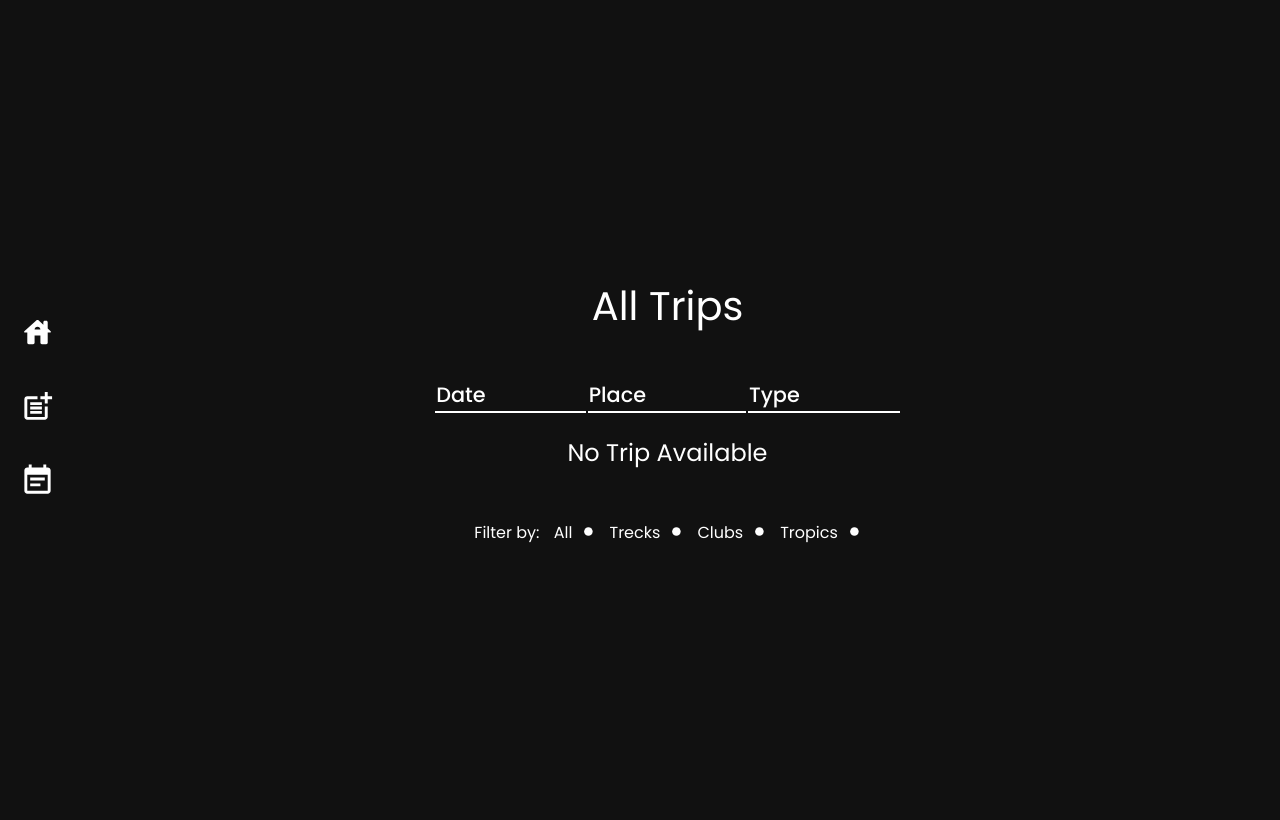
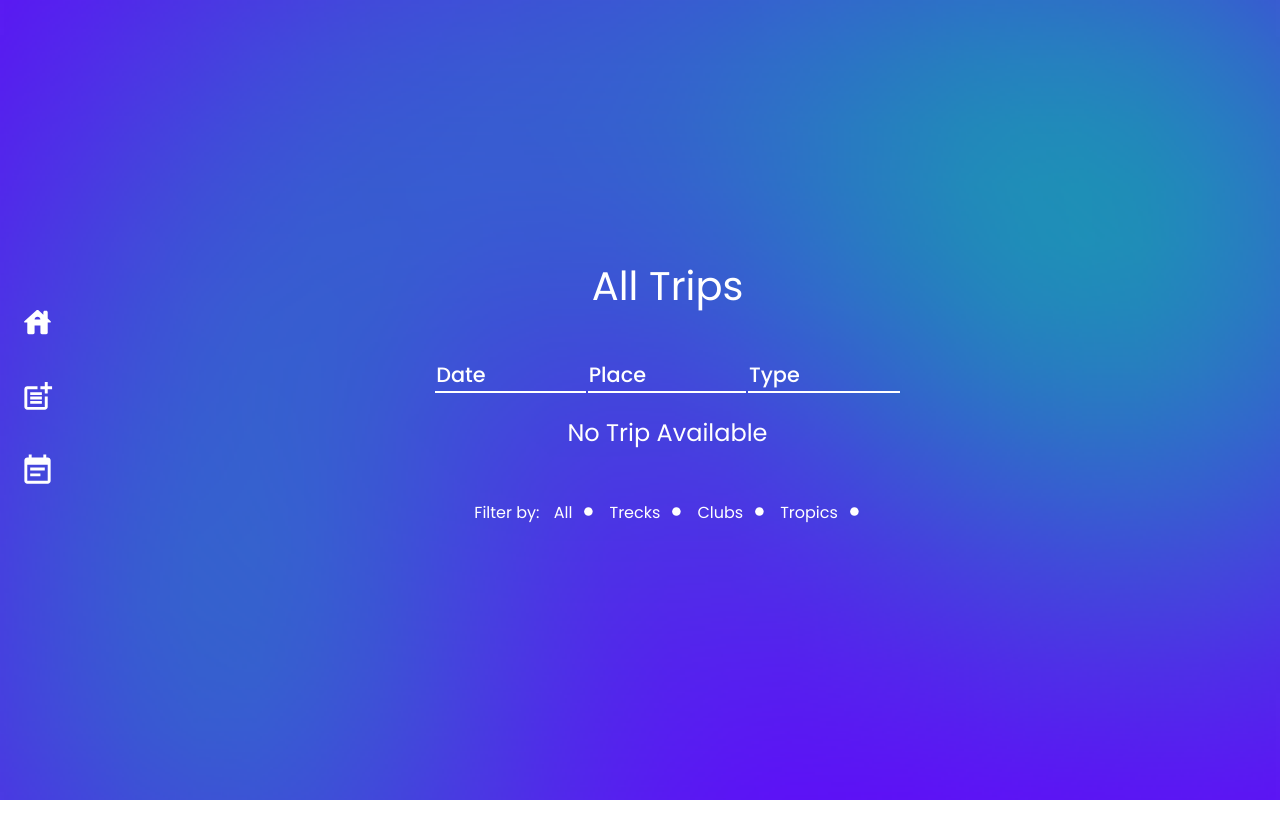
Before and after one commit to mani979084/TripApp, a React (Create React App) app: page /show in a window 1280 px wide. Built offline with nearby package versions, Linux system fonts and the light colour scheme.

Commit message:
ui changed

```diff
--- a/src/App.css
+++ b/src/App.css
@@ -3,7 +3,10 @@
 body{
     margin: 0;
     padding: 0;
-    background: #111111;
+    /* background: #111111; */
+    background-image: url('./img/1.png');
+    background-repeat: no-repeat;
+    background-size: cover;
     font-family: 'Poppins', sans-serif ;
 }
 
@@ -59,7 +62,7 @@ body{
 }
 
 .main{
-    margin: 10px 0;
+
     display: flex;
 }
 
@@ -99,7 +102,7 @@ thead th{
     color: rgb(74, 75, 77);
 }
 .show__filter{
-    margin-top: 50px;
+    margin: 50px 0 20px 0;
 }
 .show-no{
     margin-top: 20px !important;
@@ -156,7 +159,7 @@ thead th{
     cursor: pointer;
 }
     .add-field option{
-    background-color: #222222;
+    background-color: #6600FF;
 }
 .add-field input:focus,select:focus{
     outline: none;
--- a/src/components/Add.jsx
+++ b/src/components/Add.jsx
@@ -34,7 +34,7 @@ const Add = ({ addTrip, getTrip }) => {
         } else if (!getdata.place) {
             return placefield.current.style.borderColor = '#f54748';
         }
-        setdata({ date: '', place: '' })
+        setdata({ date: '', place: '', type: 'Trek' })
         addTrip({ id: uuidv4(), ...getdata })
         setOpen(true);
     }
```
Also changed, not shown: src/img/1.png (added), src/img/2.png (added).
